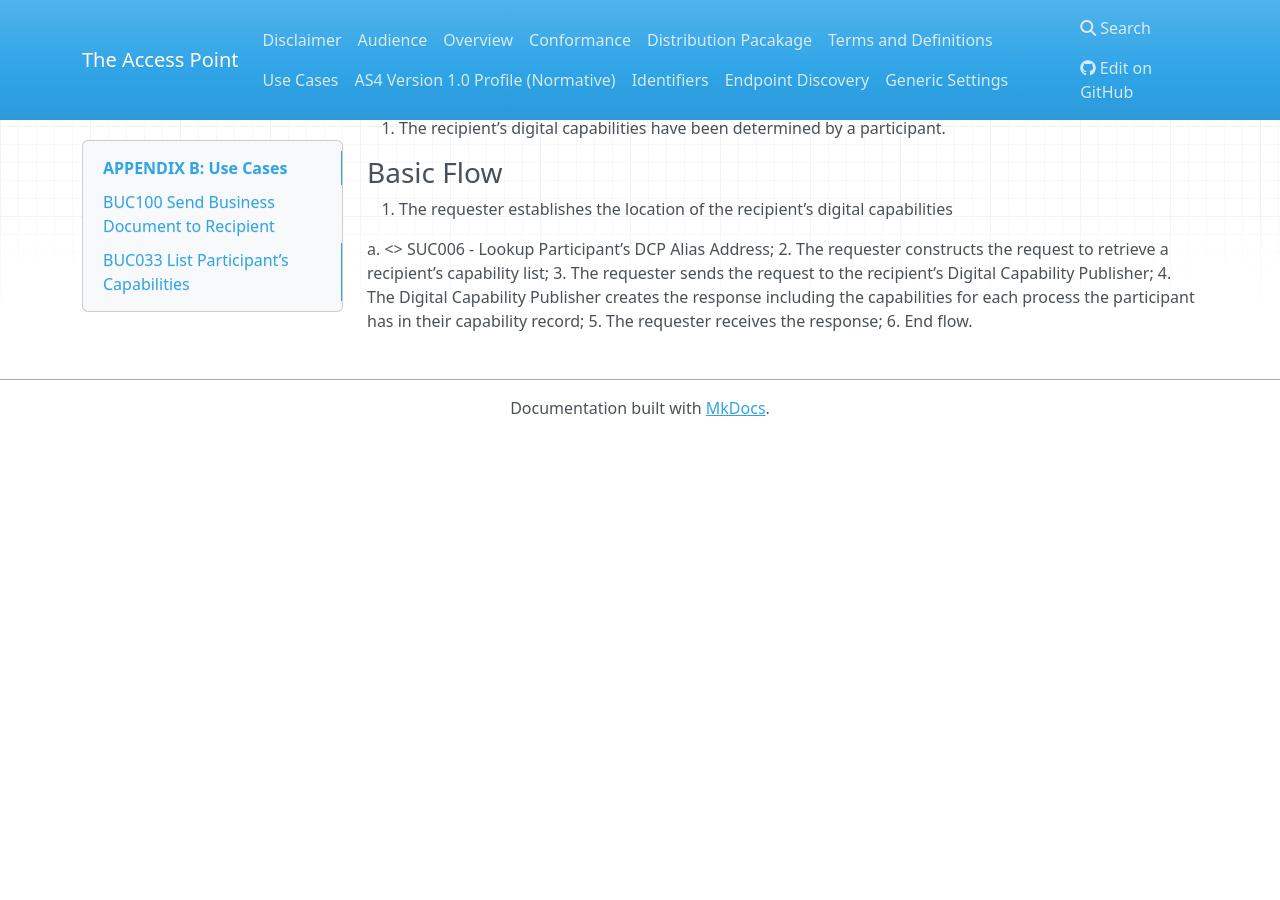
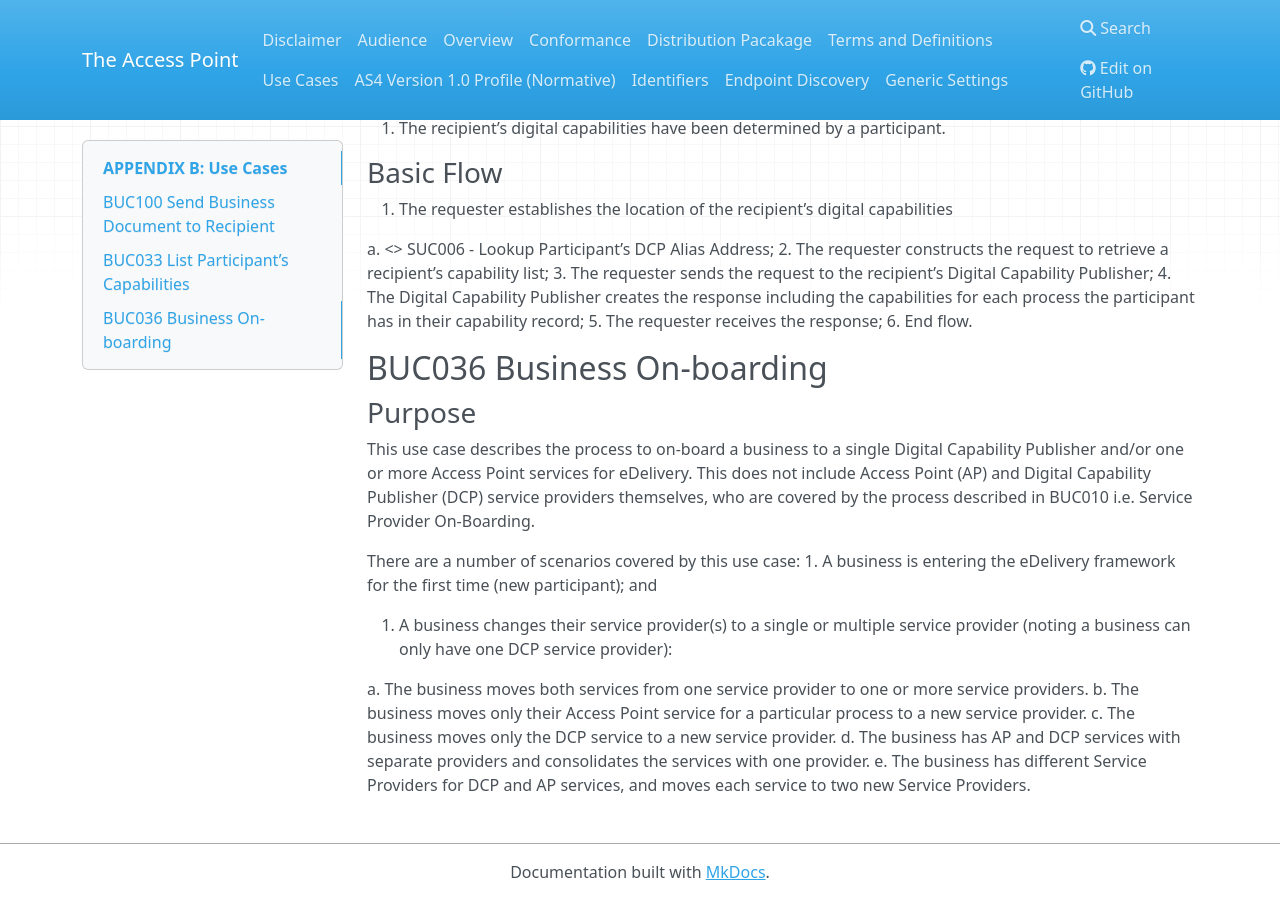
Before and after one commit to Digital-Business-Council/Access-Point, an MkDocs documentation site: the page built from docs/appendix_B.md, in a window 1280 px wide and 900 px high, scrolled down 1198 px. Built offline with MkDocs 1.6.1, drawn with Linux system fonts in a browser that asks for light colours; nearby versions of some CDN libraries; old or Windows-style settings are respelled for this version of MkDocs; before the commit the page ends 1634 px from its top, so only the background shows below that.

Commit message:
Update appendix_B.md

```diff
--- a/docs/appendix_B.md
+++ b/docs/appendix_B.md
@@ -49,3 +49,19 @@ This use case describes the steps required for a party, possibly a sender, to di
  4. The Digital Capability Publisher creates the response including the capabilities for each process the participant has in their capability record;
  5. The requester receives the response;
  6. End flow.
+
+## BUC036 Business On-boarding
+
+### Purpose
+This use case describes the process to on-board a business to a single Digital Capability Publisher and/or one or more Access Point services for eDelivery. This does not include Access Point (AP) and Digital Capability Publisher (DCP) service providers themselves, who are covered by the process described in BUC010 i.e. Service Provider On-Boarding.
+
+There are a number of scenarios covered by this use case:
+ 1. A business is entering the eDelivery framework for the first time (new participant); and
+
+ 2. A business changes their service provider(s) to a single or multiple service provider (noting a business can only have one DCP service provider):
+
+ a. The business moves both services from one service provider to one or more service providers.
+ b. The business moves only their Access Point service for a particular process to a new service provider.
+ c. The business moves only the DCP service to a new service provider.
+ d. The business has AP and DCP services with separate providers and consolidates the services with one provider.
+ e. The business has different Service Providers for DCP and AP services, and moves each service to two new Service Providers.
```
